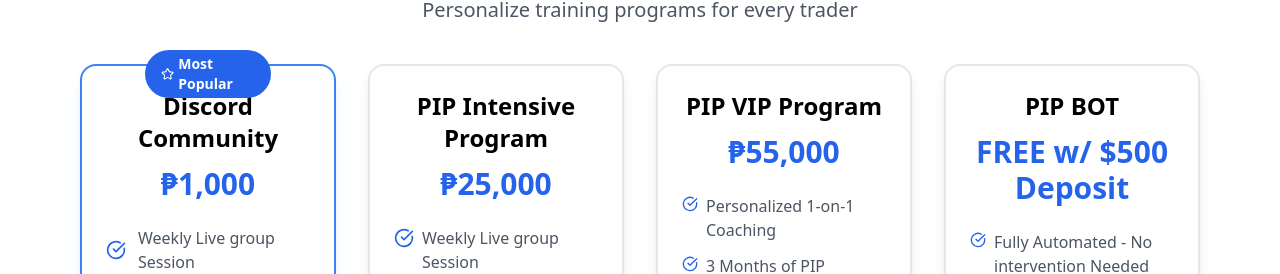
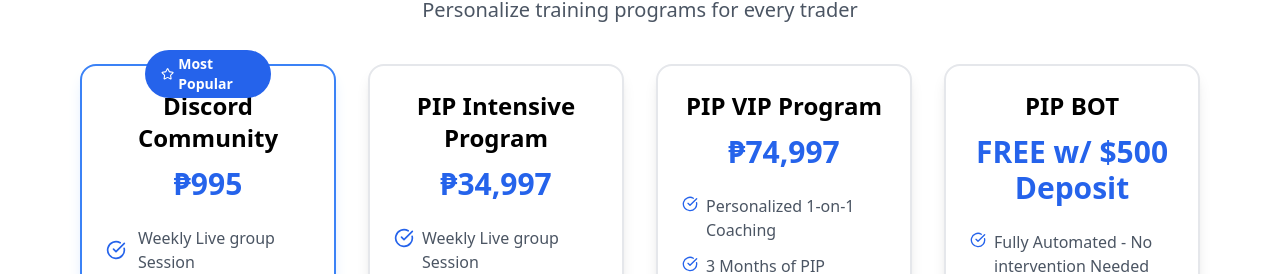
Before and after one commit to kelcrz30/Pinoy-in-profits, a React (Vite) app in the folder my-vite-tailwind-app/: page /services in a window 1280 px wide. Shown: the part 1499-1773 px from the top of the page. Built offline with nearby package versions, Linux system fonts and the light colour scheme; a web font is replaced by a local one.

Commit message:
prices changes

```diff
--- a/my-vite-tailwind-app/index.html
+++ b/my-vite-tailwind-app/index.html
@@ -13,12 +13,12 @@
     <meta property="og:description" content="Your ultimate guide to financial success and profitable opportunities for Filipinos. Discover investment strategies, business tips, and wealth-building resources." />
     <meta property="og:type" content="website" />
     <meta property="og:url" content="https://pinoysinprofit.com" />
-    <meta property="og:image" content="/logo2.png" />
+   <meta property="og:image" content="https://pinoysinprofit.com/logo2.png" />
 
     <meta name="twitter:card" content="summary_large_image" />
     <meta name="twitter:title" content="Pinoy In Profits - Financial Success for Filipinos" />
     <meta name="twitter:description" content="Your ultimate guide to financial success and profitable opportunities for Filipinos." />
-    <meta name="twitter:image" content="/logo2.png" />
+    <meta name="twitter:image" content="https://pinoysinprofit.com/logo2.png" />
 
     <link rel="stylesheet" href="https://cdnjs.cloudflare.com/ajax/libs/font-awesome/6.4.0/css/all.min.css">
     <link href="https://fonts.googleapis.com/css2?family=DM+Serif+Text:ital@0;1&display=swap" rel="stylesheet">
--- a/my-vite-tailwind-app/src/Components/ChooseLearningPath.jsx
+++ b/my-vite-tailwind-app/src/Components/ChooseLearningPath.jsx
@@ -1,10 +1,18 @@
-import React, { useState } from 'react';
-import { CheckCircle, Star, ArrowRight, Phone, Mail, MapPin, Clock } from 'lucide-react';
-import { Link } from 'react-router-dom';
-import { FadeInSection } from '../Animation/FadeInSection';
-import { FadeInLeft, FadeInRight, FadeInUp } from '../Animation/NewAnimation';
+import React, { useState } from "react";
+import {
+  CheckCircle,
+  Star,
+  ArrowRight,
+  Phone,
+  Mail,
+  MapPin,
+  Clock,
+} from "lucide-react";
+import { Link } from "react-router-dom";
+import { FadeInSection } from "../Animation/FadeInSection";
+import { FadeInLeft, FadeInRight, FadeInUp } from "../Animation/NewAnimation";
 function ChooseLearningPath() {
-  const [selectedPlan, setSelectedPlan] = useState('intensive');
+  const [selectedPlan, setSelectedPlan] = useState("intensive");
 
   return (
     <section className="py-20 px-4 sm:px-6 md:px-10 lg:px-12 xl:px-20 2xl:px-24">
@@ -12,7 +20,9 @@ function ChooseLearningPath() {
         <FadeInSection>
           <div className="text-center mt-8 mb-10">
             <h1 className="mb-4 text-5xl font-bold">Our Services</h1>
-          <p className="text-gray-600 text-xl">Personalize training programs for every trader</p>
+            <p className="text-gray-600 text-xl">
+              Personalize training programs for every trader
+            </p>
           </div>
         </FadeInSection>
         <div className="grid grid-cols-1 sm:grid-cols-2 md:grid-cols-2 lg:grid-cols-3 xl:grid-cols-4 gap-8">
@@ -25,7 +35,7 @@ function ChooseLearningPath() {
               </div>
               <div className="text-center mb-6">
                 <h2 className="text-2xl font-bold mb-3">Discord Community</h2>
-              <span className="text-blue-600 text-3xl font-bold">₱1,000</span>
+                <span className="text-blue-600 text-3xl font-bold">₱995</span>
               </div>
               <div className="space-y-3 flex-grow">
                 {[
@@ -58,8 +68,12 @@ function ChooseLearningPath() {
           <FadeInLeft delay={0.2}>
             <div className="bg-white rounded-2xl p-6 border-2 border-gray-200 transition-all duration-300 shadow-lg hover:shadow-xl flex flex-col h-full">
               <div className="text-center mb-6">
-              <h2 className="text-2xl font-bold mb-3">PIP Intensive Program</h2>
-              <span className="text-blue-600 text-3xl font-bold">₱25,000</span>
+                <h2 className="text-2xl font-bold mb-3">
+                  PIP Intensive Program
+                </h2>
+                <span className="text-blue-600 text-3xl font-bold">
+                  ₱34,997
+                </span>
               </div>
               <div className="space-y-3 flex-grow">
                 {[
@@ -76,9 +90,9 @@ function ChooseLearningPath() {
                 ))}
               </div>
               <div className="mt-6">
-              <Link to="/services#consultation" >
+                <Link to="/services#consultation">
                   <button
-                onClick={() => setSelectedPlan('intensive')}
+                    onClick={() => setSelectedPlan("intensive")}
                     className="w-full bg-blue-950 py-3 text-white rounded-xl hover:bg-blue-900 transition-colors"
                   >
                     Apply Now
@@ -93,7 +107,9 @@ function ChooseLearningPath() {
             <div className="bg-white rounded-2xl p-6 border-2 border-gray-200 transition-all duration-300 shadow-lg hover:shadow-xl flex flex-col h-full">
               <div className="text-center mb-6">
                 <h2 className="text-2xl font-bold mb-3">PIP VIP Program</h2>
-              <span className="text-blue-600 text-3xl font-bold">₱55,000</span>
+                <span className="text-blue-600 text-3xl font-bold">
+                  ₱74,997
+                </span>
               </div>
               <div className="space-y-3 flex-grow">
                 {[
@@ -110,9 +126,9 @@ function ChooseLearningPath() {
                 ))}
               </div>
               <div className="mt-6">
-              <Link to="/services#consultation" >
+                <Link to="/services#consultation">
                   <button
-                onClick={() => setSelectedPlan('vip')}
+                    onClick={() => setSelectedPlan("vip")}
                     className="w-full bg-blue-950 py-3 text-white rounded-xl hover:bg-blue-900 transition-colors"
                   >
                     Apply Now
@@ -126,7 +142,9 @@ function ChooseLearningPath() {
             <div className="bg-white rounded-2xl p-6 border-2 border-gray-200 transition-all duration-300 shadow-lg hover:shadow-xl flex flex-col h-full">
               <div className="text-center mb-6">
                 <h2 className="text-2xl font-bold mb-3">PIP BOT</h2>
-              <span className="text-blue-600 text-3xl font-bold">FREE w/ $500 Deposit</span>
+                <span className="text-blue-600 text-3xl font-bold">
+                  FREE w/ $500 Deposit
+                </span>
               </div>
               <div className="space-y-3 flex-grow">
                 {[
@@ -143,9 +161,9 @@ function ChooseLearningPath() {
                 ))}
               </div>
               <div className="mt-6">
-              <Link to="/services#consultation" >
+                <Link to="/services#consultation">
                   <button
-                onClick={() => setSelectedPlan('bot')}
+                    onClick={() => setSelectedPlan("bot")}
                     className="w-full bg-blue-950 py-3 text-white rounded-xl hover:bg-blue-900 transition-colors"
                   >
                     Apply Now
@@ -156,9 +174,6 @@ function ChooseLearningPath() {
           </FadeInRight>
         </div>
       </div>
-
-
-
     </section>
   );
 }
--- a/my-vite-tailwind-app/src/Components/coachLeadership.jsx
+++ b/my-vite-tailwind-app/src/Components/coachLeadership.jsx
@@ -13,7 +13,7 @@ function CoachLeaderShip() {
                     <div className="grid md:grid-cols-3 gap-8">
                         {[
                             {
-                                name: "Janeth Aclera",
+                                name: "Janeth Aclera, CTA",
                                 role: "Founder & Coach",
                                 experience: "5+ Years Trading",
                                 specialty: "Risk Management Expert",
--- a/my-vite-tailwind-app/src/Components/coachSection.jsx
+++ b/my-vite-tailwind-app/src/Components/coachSection.jsx
@@ -15,7 +15,7 @@ function CoachSection() {
     {
       src: "hero2.png",
       alt: "Coach Janeth",
-      specialty: "Technical and Sentiment",
+      specialty: "Founder & Coach",
       specialtyColor: "green",
       name: "Coach Janeth",
       description:
```
Also changed, not shown: package.json (+7 -1 lines), 1 other file (tests, documents, lock files or other folders). Lines whose indentation alone changed are shown as unchanged.
